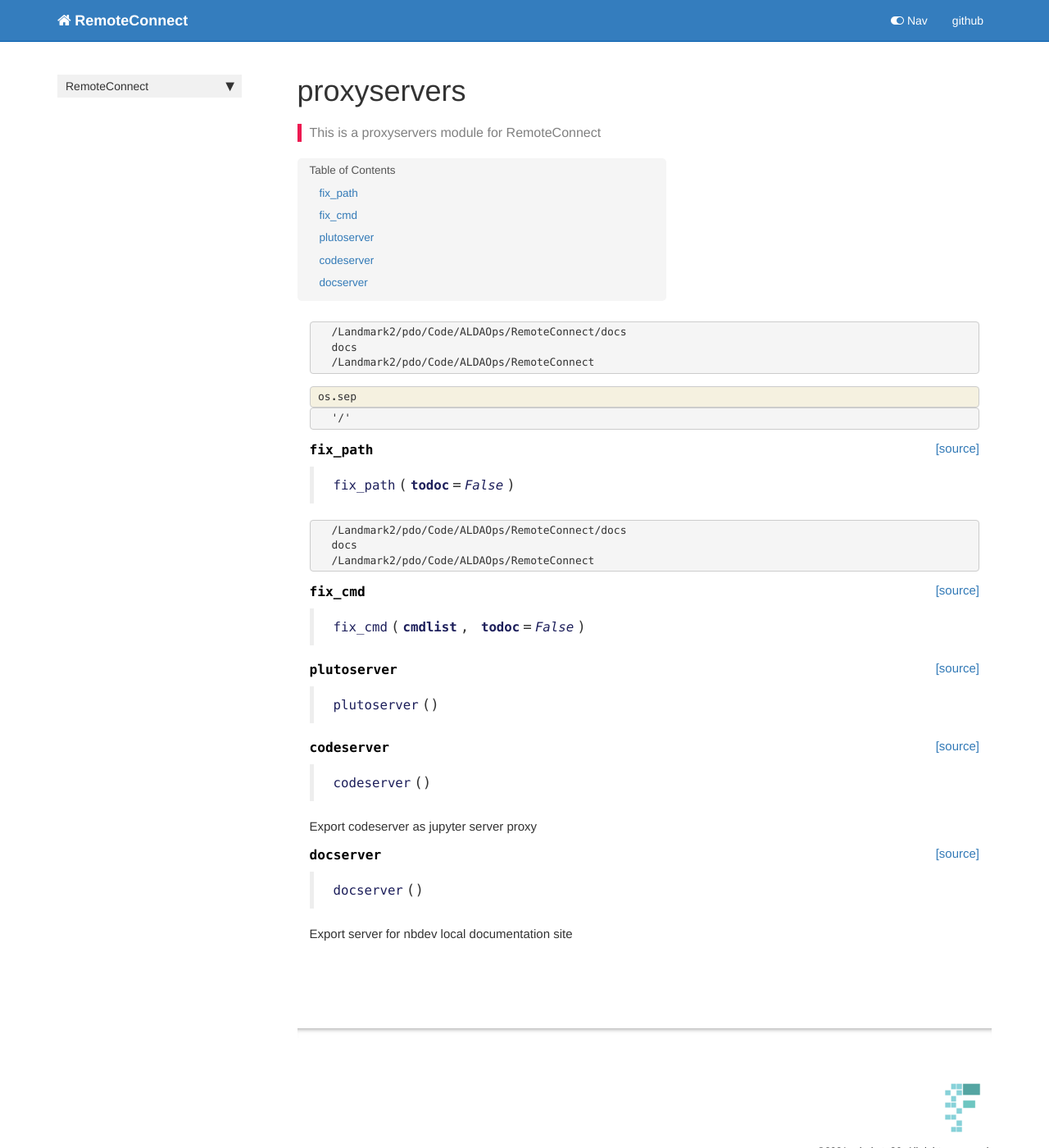
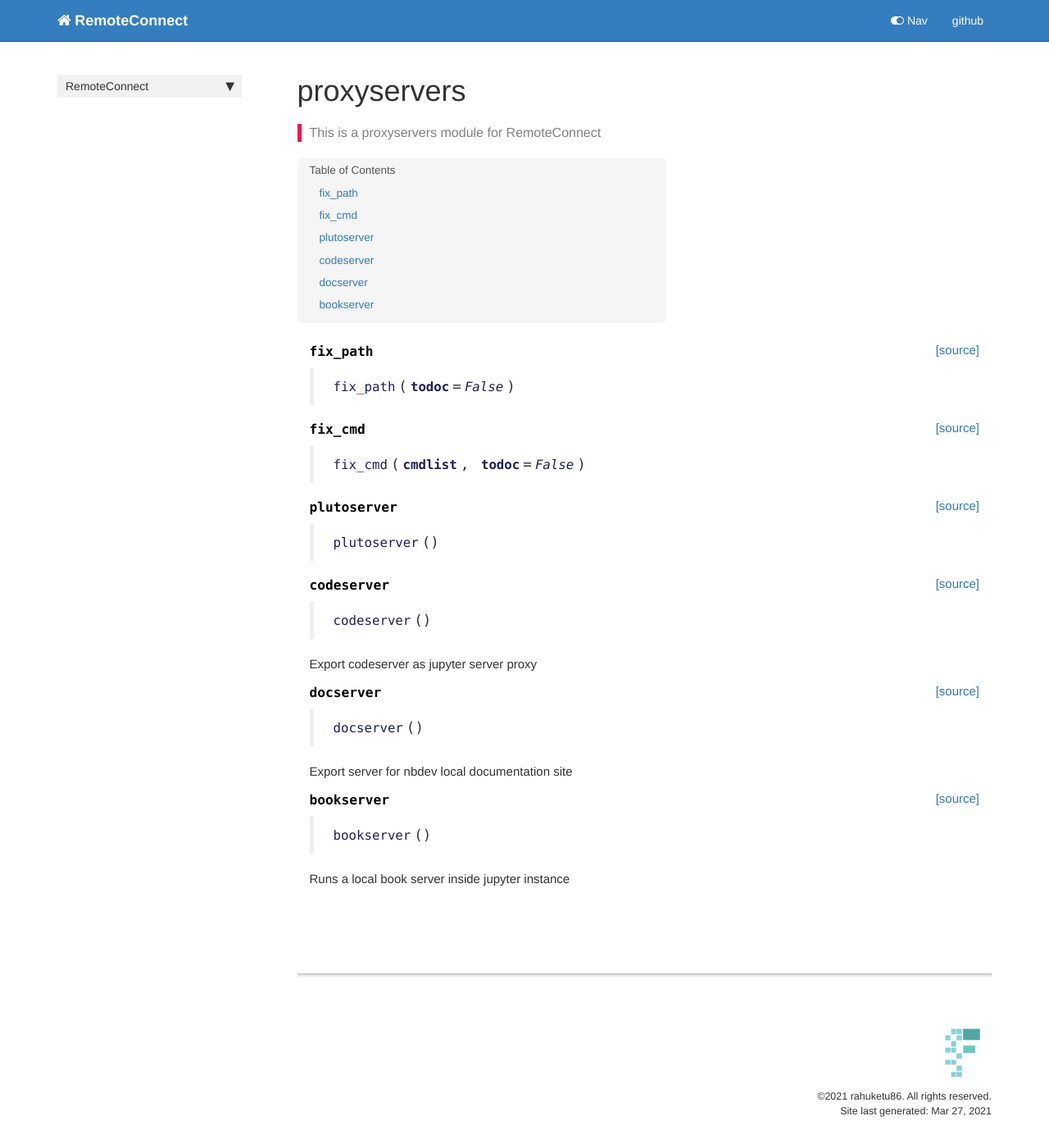
Before and after one commit to Rahuketu86/RemoteConnect, a Jekyll site: the page built from docs/proxyservers.html, in a window 1280 px wide and 1400 px high. Shown: the whole window at 82% size. Built offline with Jekyll 4.4.1, drawn with Linux system fonts in a browser that asks for light colours; nearby versions of some CDN libraries; comment, search, counter and statistics services are not loaded.

Commit message:
Added proxyserver for book

```diff
--- a/RemoteConnect/_nbdev.py
+++ b/RemoteConnect/_nbdev.py
@@ -23,7 +23,8 @@
          "fix_cmd": "02_proxyservers.ipynb",
          "plutoserver": "02_proxyservers.ipynb",
          "codeserver": "02_proxyservers.ipynb",
-         "docserver": "02_proxyservers.ipynb"}
+         "docserver": "02_proxyservers.ipynb",
+         "bookserver": "02_proxyservers.ipynb"}
 
 modules = ["core.py",
            "cli.py",
--- a/docs/proxyservers.html
+++ b/docs/proxyservers.html
@@ -26,61 +26,12 @@
 
 <div class="cell border-box-sizing code_cell rendered">
 
-<div class="output_wrapper">
-<div class="output">
-
-<div class="output_area">
-
-<div class="output_subarea output_stream output_stdout output_text">
-<pre>/Landmark2/pdo/Code/ALDAOps/RemoteConnect/docs
-docs
-/Landmark2/pdo/Code/ALDAOps/RemoteConnect
-</pre>
-</div>
-</div>
-
-</div>
-</div>
-
 </div>
     {% endraw %}
 
     {% raw %}
 
 <div class="cell border-box-sizing code_cell rendered">
-
-</div>
-    {% endraw %}
-
-    {% raw %}
-
-<div class="cell border-box-sizing code_cell rendered">
-<div class="input">
-
-<div class="inner_cell">
-    <div class="input_area">
-<div class=" highlight hl-ipython3"><pre><span></span><span class="n">os</span><span class="o">.</span><span class="n">sep</span>
-</pre></div>
-
-    </div>
-</div>
-</div>
-
-<div class="output_wrapper">
-<div class="output">
-
-<div class="output_area">
-
-
-
-<div class="output_text output_subarea output_execute_result">
-<pre>&#39;/&#39;</pre>
-</div>
-
-</div>
-
-</div>
-</div>
 
 </div>
     {% endraw %}
@@ -112,22 +63,6 @@
     {% raw %}
 
 <div class="cell border-box-sizing code_cell rendered">
-
-<div class="output_wrapper">
-<div class="output">
-
-<div class="output_area">
-
-<div class="output_subarea output_stream output_stdout output_text">
-<pre>/Landmark2/pdo/Code/ALDAOps/RemoteConnect/docs
-docs
-/Landmark2/pdo/Code/ALDAOps/RemoteConnect
-</pre>
-</div>
-</div>
-
-</div>
-</div>
 
 </div>
     {% endraw %}
@@ -258,4 +193,36 @@
 </div>
     {% endraw %}
 
+    {% raw %}
+
+<div class="cell border-box-sizing code_cell rendered">
+
+<div class="output_wrapper">
+<div class="output">
+
+<div class="output_area">
+
+
+<div class="output_markdown rendered_html output_subarea ">
+<h4 id="bookserver" class="doc_header"><code>bookserver</code><a href="https://github.com/rahuketu86/RemoteConnect/tree/master/RemoteConnect/proxyservers.py#L82" class="source_link" style="float:right">[source]</a></h4><blockquote><p><code>bookserver</code>()</p>
+</blockquote>
+<p>Runs a local book server inside jupyter instance</p>
+
 </div>
+
+</div>
+
+</div>
+</div>
+
+</div>
+    {% endraw %}
+
+    {% raw %}
+
+<div class="cell border-box-sizing code_cell rendered">
+
+</div>
+    {% endraw %}
+
+</div>
```
Also changed, not shown: RemoteConnect/proxyservers.py (+20 -6 lines), 2 other files.
